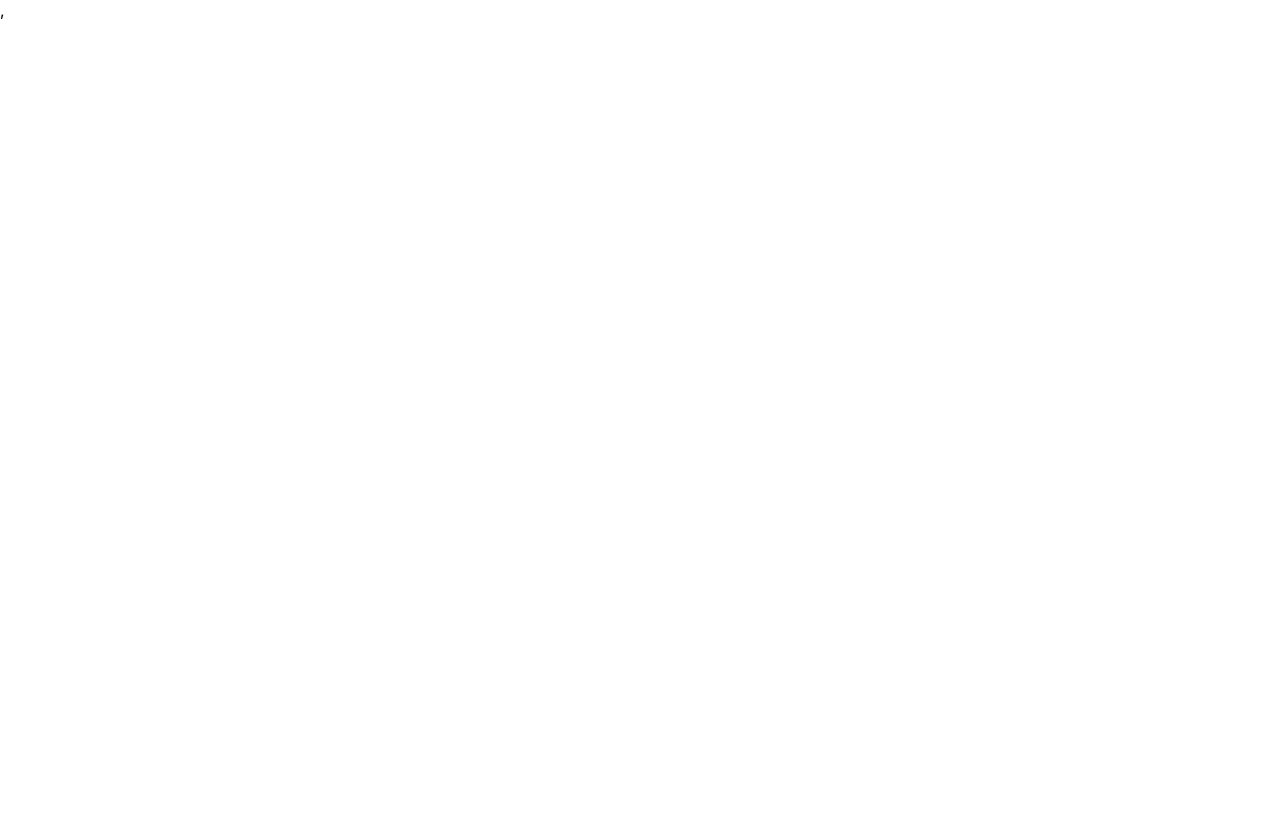
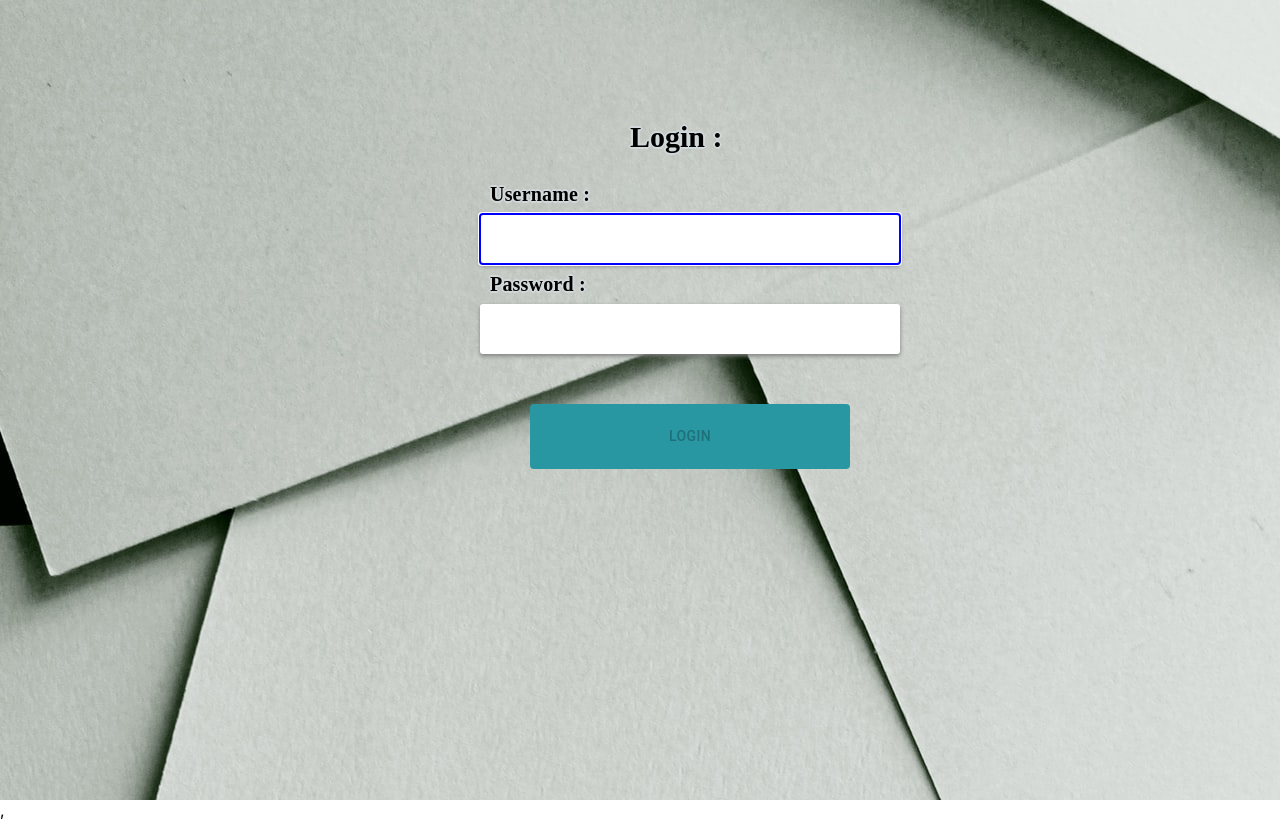
Before and after one commit to FilipAd/trellofafront, a React (Create React App) app: page /login in a window 1280 px wide. Built offline with nearby package versions, Linux system fonts and the light colour scheme.

Commit message:
usminkane login i signup forma kao i redirekcija izmedju njih pred implementaciju logina na front strani

```diff
--- a/src/App.js
+++ b/src/App.js
@@ -10,7 +10,6 @@ import Board from './components/Board/Board';
 import RouteBoard from "./components/Board/RouteBoard";
 import Login from "./components/Forms/Login";
 import SignUp from "./components/Forms/SignUp";
-//import { Router } from "react-router";
 import { BrowserRouter as Router, Switch, Route, Link } from "react-router-dom";
 import {boardsUrl,listsUrl,cardsUrl,signUpUrl} from "./URLs";
 
@@ -26,12 +25,12 @@ flex-direction:row;
 export default function App()
 {
   const [boardId,setBoardId]=useState("0");
-  console.log("RUTAAAAAAAAAAAAAAAAAAA:"+boardId);
   return(
     <Router>
     <Switch>
-      <Route exact path='/' component={Login} />
+      <Route exact path='/' component={SignUp} />
       <Route exact path='/signup' component={SignUp} />
+      <Route exact path='/login' component={Login} />
       <Route exect path='/lists' render={(props) => <RouteList boardId={boardId} setBoardId={setBoardId}/> } />
       <Route exact path="/boards" render={(props) => <RouteBoard setBoardId={setBoardId}/> }  />
     </Switch>
--- a/src/URLs.js
+++ b/src/URLs.js
@@ -8,6 +8,10 @@ export const listsUrlEnd="/lists/";
 
 export const cardsUrlEnd="/cards/";
 
+export const signUpEnd="/sign-up/";
+
+export const loginEnd="/login/";
+
 
 
 export const boardsUrl=baseUrl+boardsUrlEnd;
@@ -16,4 +20,6 @@ export const listsUrl=baseUrl+listsUrlEnd;
 
 export const cardsUrl=baseUrl+cardsUrlEnd;
 
-export const signUpUrl=baseUrl+"sign-up/";
+export const signUpUrl=baseUrl+signUpEnd;
+
+export const loginUrl=baseUrl+loginEnd;
--- a/src/components/Board/RouteBoard.js
+++ b/src/components/Board/RouteBoard.js
@@ -27,7 +27,7 @@ const useStyle = makeStyles((theme) =>({
 
     createTitle :{
         fontSize: "20px",
-        color: "black",
+        color: "white",
         fontWeight: "bold",
         fontFamily: "Lucida Handwriting",
         align:"center",
--- a/src/components/Forms/Login.js
+++ b/src/components/Forms/Login.js
@@ -4,18 +4,33 @@ import {makeStyles,fade} from "@material-ui/core/styles";
 import {Paper,InputBase,Button,IconButton,FormLabel,FormGroup,FormControl} from "@material-ui/core"
 import "./Universal.css";
 import Background from "../../background6.jpg"
+import axios from "axios";
+import {loginUrl} from "../../URLs";
 
 
 export default function Login() {
-  const [email, setEmail] = useState("");
-  const [password, setPassword] = useState("");
+  const [userName, setUsername] = useState("");
+  const [passw, setPassword] = useState("");
 
   function validateForm() {
-    return email.length > 0 && password.length > 0;
+    return userName.length > 0 && passw.length > 0;
   }
 
-  function handleSubmit(event) {
+  function handleSubmit(event)
+  {
     event.preventDefault();
+    let credentials={username:userName,password:passw};
+    axios.post(loginUrl,credentials).then(res=>console.log(res.data)).catch(function (error)
+    {
+      if(error.response.status===401)
+      {
+        alert("The user name or password is incorrect");
+      }
+      else
+      {
+        alert("The error occurred due to server problem.");
+      }
+    });
   }
 
   const useStyle = makeStyles((theme) =>({
@@ -48,6 +63,8 @@ export default function Login() {
         fontFamily:"Lucida Handwriting",
         padding: "10px",
         color:"black",
+        fontWeight:"bold",
+        textShadow: "2px 0 0 #d2d9db, -2px 0 0 #d2d9db, 0 2px 0 #d2d9db, 0 -2px 0 #d2d9db, 1px 1px #d2d9db, -1px -1px 0 #d2d9db, 1px -1px 0 #d2d9db, -1px 1px 0 #d2d9db",
       },
 
       title:{
@@ -55,6 +72,7 @@ export default function Login() {
         fontSize:"30px",
         fontFamily:"Lucida Handwriting",
         paddingLeft: "150px",
+        textShadow: "2px 0 0 #d2d9db, -2px 0 0 #d2d9db, 0 2px 0 #d2d9db, 0 -2px 0 #d2d9db, 1px 1px #d2d9db, -1px -1px 0 #d2d9db, 1px -1px 0 #d2d9db, -1px 1px 0 #d2d9db",
       },
       createInput : {
         margine:"10 10 10 10",
@@ -84,8 +102,8 @@ export default function Login() {
             className={classes.createInput}
             autoFocus
             type="username"
-            value={email}
-            onChange={(e) => setEmail(e.target.value)}
+            value={userName}
+            onChange={(e) => setUsername(e.target.value)}
           />
         </FormGroup>
         <FormGroup size="lg" controlId="password">
@@ -93,11 +111,11 @@ export default function Login() {
           <Form.Control
             className={classes.createInput}
             type="password"
-            value={password}
+            value={passw}
             onChange={(e) => setPassword(e.target.value)}
           />
         </FormGroup>
-        <Button block size="lg" type="submit" disabled={!validateForm()} className={classes.button}>
+        <Button block size="lg" type="submit" disabled={!validateForm()} className={classes.button} >
           Login
         </Button>
       </Form>
--- a/src/components/Forms/SignUp.js
+++ b/src/components/Forms/SignUp.js
@@ -4,9 +4,10 @@ import {makeStyles,fade} from "@material-ui/core/styles";
 import {Paper,InputBase,Button,IconButton,FormLabel,FormGroup,FormControl} from "@material-ui/core"
 import "./Universal.css";
 import axios from "axios";
-import {signUpUrl} from "../../URLs";
-import { Route, Redirect } from 'react-router';
+import {signUpUrl,loginEnd} from "../../URLs";
+import { Redirect,Link} from "react-router-dom";
 import Background from "../../background6.jpg"
+import Login from "./Login";
 
 
 export default function SignUp()
@@ -14,6 +15,8 @@ export default function SignUp()
   const [fullName, setFullName] = useState("");
   const [userName,setUsername]=useState("");
   const [passw, setPassword] = useState("");
+  const [redirect,setRedirect]=useState(false);
+
 
   function validateForm()
   {
@@ -28,7 +31,8 @@ export default function SignUp()
   function createUser()
   {
     let user={fullname:fullName,username:userName,password:passw};
-    axios.post(signUpUrl,user).then(<Redirect to="/login"></Redirect>).catch(function (error)
+
+    axios.post(signUpUrl,user).then(()=>{setRedirect(true)}).catch(function (error)
     {
       if(error.response.status)
       {
@@ -70,6 +74,8 @@ export default function SignUp()
         fontFamily:"Lucida Handwriting",
         padding: "10px",
         color:"black",
+        textShadow: "2px 0 0 #d2d9db, -2px 0 0 #d2d9db, 0 2px 0 #d2d9db, 0 -2px 0 #d2d9db, 1px 1px #d2d9db, -1px -1px 0 #d2d9db, 1px -1px 0 #d2d9db, -1px 1px 0 #d2d9db",
+        fontWeight:"bold",
       },
       root:
       {
@@ -81,7 +87,19 @@ export default function SignUp()
         margineLeft:"100px",
         fontSize:"30px",
         fontFamily:"Lucida Handwriting",
+        textShadow: "2px 0 0 #d2d9db, -2px 0 0 #d2d9db, 0 2px 0 #d2d9db, 0 -2px 0 #d2d9db, 1px 1px #d2d9db, -1px -1px 0 #d2d9db, 1px -1px 0 #d2d9db, -1px 1px 0 #d2d9db",
         paddingLeft: "150px",
+      },
+      link:{
+        color:"yellow",
+        margineLeft:"100px",
+        fontSize:"21px",
+        paddingLeft:"10px",
+        textShadow: "0 0 5px black",
+        "&:hover":{
+          color:"#3345ff"
+      },
+
       },
       createInput : {
         margine:"10 10 10 10",
@@ -98,6 +116,11 @@ export default function SignUp()
         },
    }))
    const classes=useStyle();
+
+   if(redirect==true)
+   {
+     return <Redirect to={loginEnd}/>
+   }
 
   return (
     <div className={classes.root}>
@@ -137,7 +160,7 @@ export default function SignUp()
           />
         </FormGroup>
 
-
+        <Link to={loginEnd} className={classes.link}>Already have an account? Sign in</Link>
         <Button block size="lg" type="submit" disabled={!validateForm()} className={classes.button} onMouseDown={()=>createUser()}>
           CREATE
         </Button>
```
